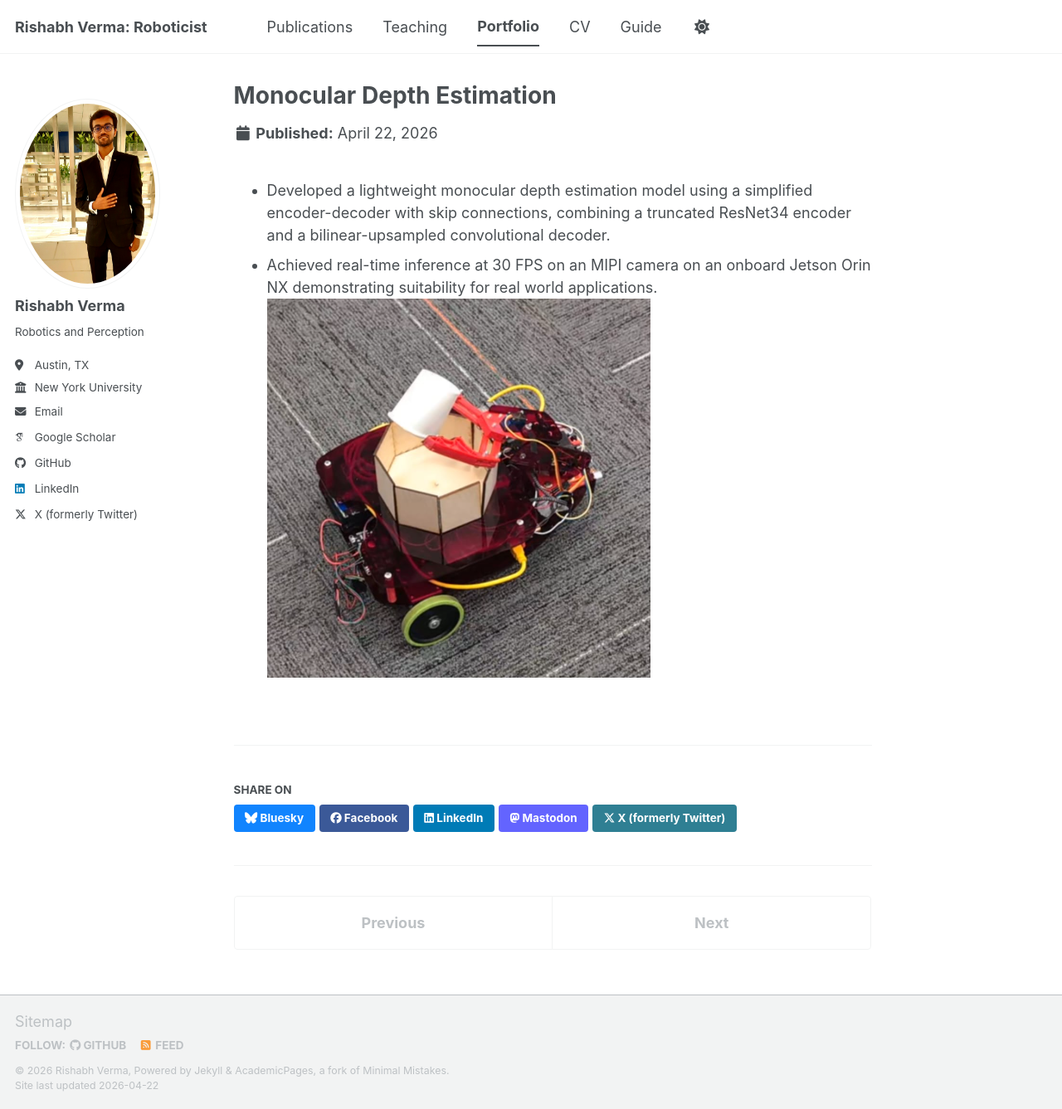
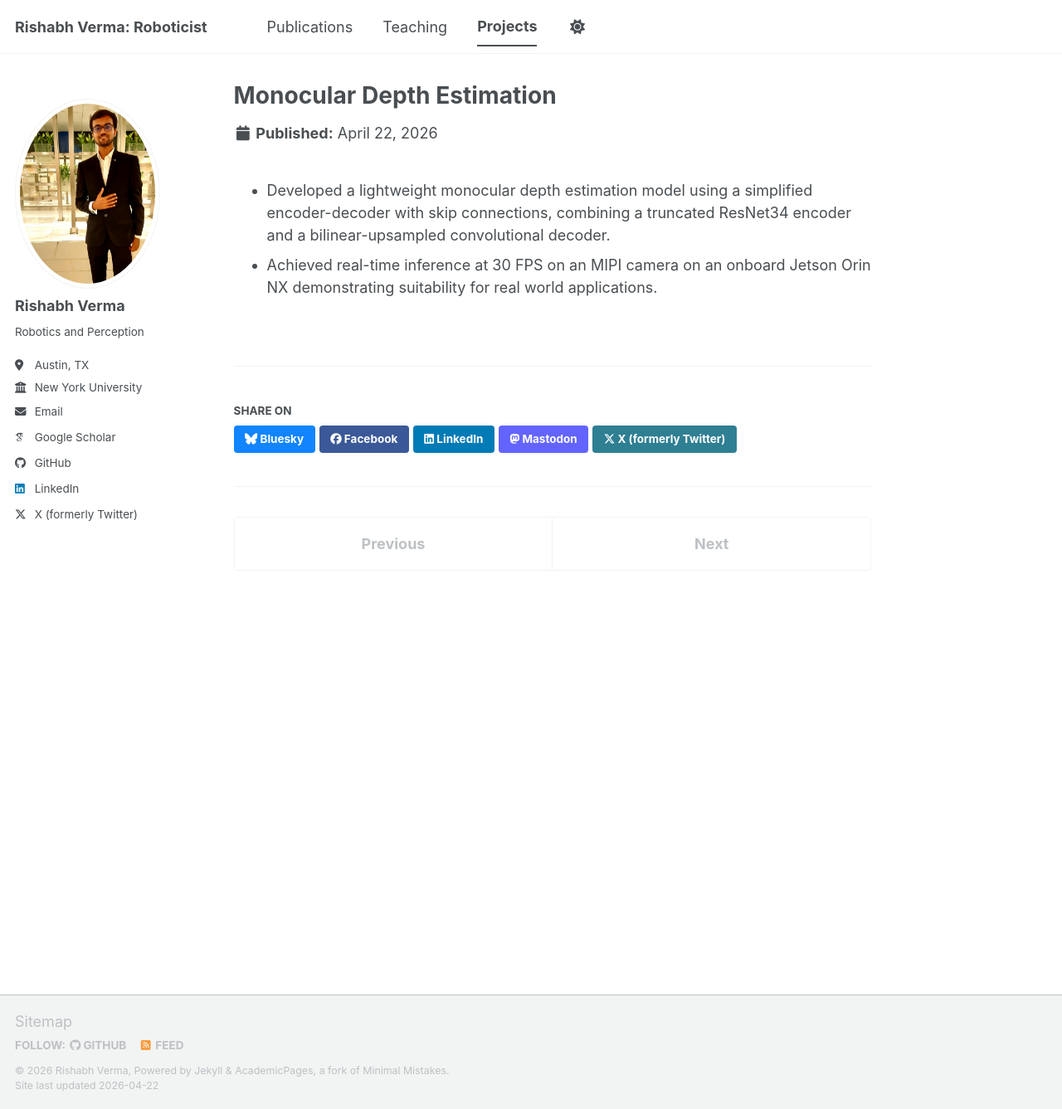
Before and after one commit to RiVer2000/RiVer2000.github.io, a Jekyll site: the page built from _portfolio/Depth.md, in a window 1280 px wide and 1337 px high. Shown: the whole window at 83% size. Built offline with Jekyll 4.4.1, drawn with Linux system fonts in a browser that asks for light colours; some web fonts are replaced; a script bundle is joined from its source files by our own code; library files that are not in the unit come from our copies.

Commit message:
teaching

```diff
--- a/_data/navigation.yml
+++ b/_data/navigation.yml
@@ -17,17 +17,17 @@ main:
   - title: "Teaching"
     url: /teaching/
 
-  - title: "Portfolio"
+  - title: "Projects"
     url: /portfolio/
 
   # - title: "Blog Posts"
   #   url: /year-archive/
 
-  - title: "CV"
-    url: /cv/
+  # - title: "CV"
+  #   url: /cv/
 
   # - title: "CV"
   #   url: /cv-json/
 
-  - title: "Guide"
-    url: /markdown/
+  # - title: "Guide"
+  #   url: /markdown/
--- a/_pages/portfolio.html
+++ b/_pages/portfolio.html
@@ -1,6 +1,6 @@
 ---
 layout: archive
-title: "Portfolio"
+title: "Projects"
 permalink: /portfolio/
 author_profile: true
 ---
--- a/_portfolio/Depth.md
+++ b/_portfolio/Depth.md
@@ -1,8 +1,7 @@
 ---
 title: "Monocular Depth Estimation"
-excerpt: "A semi-autonomous litter-cleaning robot<br/><img src='/images/litterbot.png'>"
+excerpt: "A semi-autonomous litter-cleaning robot<br/><img src='/images/depth.png'>"
 collection: portfolio
 ---
 * Developed a lightweight monocular depth estimation model using a simplified encoder-decoder with skip connections, combining a truncated ResNet34 encoder and a bilinear-upsampled convolutional decoder.
 * Achieved real-time inference at 30 FPS on an MIPI camera on an onboard Jetson Orin NX demonstrating suitability for real world applications.
-![Litterbot](/images/litterbot.png)
```
Also changed, not shown: _portfolio/SQP.md (deleted, +0 -7 lines), _portfolio/Wind.md (+2 -2 lines), unfinshed_portfolio/MPC.md (added, +7 -0 lines), images/depth.png (added), images/windmpc.gif (added), 1 other file.
